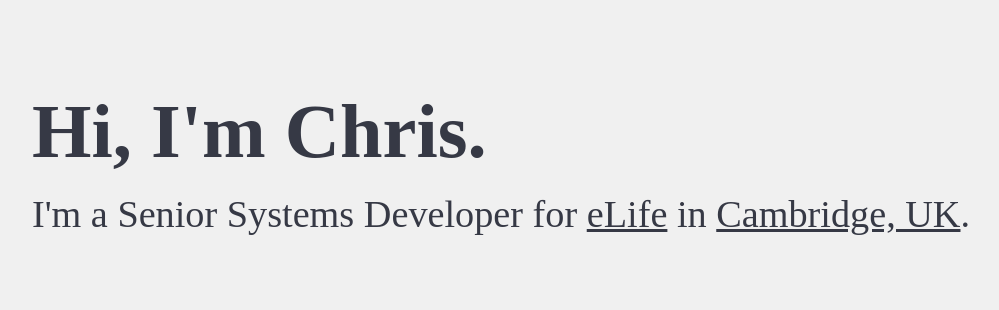
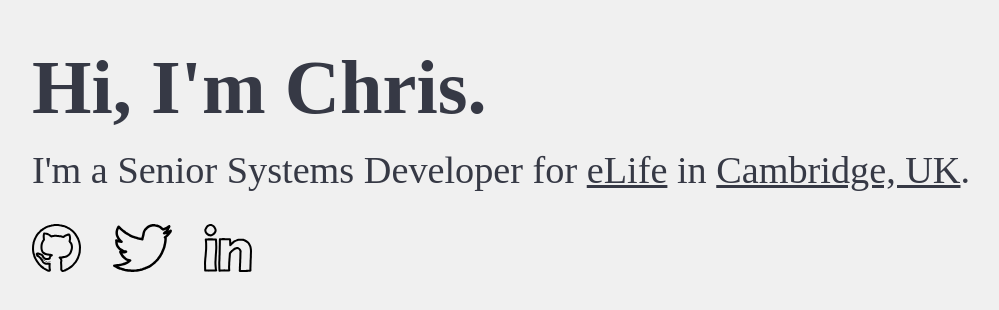
Before and after one commit to thewilkybarkid/thewilkybarkid.dev, a website built with Parcel: page index.html in a window 1280 px wide. Shown: the part 238-548 px from the top of the page, without its empty margins (139-1138 px from the left). Built offline with nearby package versions, Linux system fonts and the light colour scheme; a small style sheet from the web is missing.

Commit message:
feat: add links to profiles
Adds links to my GitHub, Twitter and LinkedIn accounts.

```diff
--- a/index.css
+++ b/index.css
@@ -40,3 +40,18 @@
 a:visited {
   color: inherit;
 }
+
+.accounts {
+  display: flex;
+  list-style-type: none;
+  margin-block: 2rem 0;
+  padding-inline-start: 0;
+}
+
+.accounts li + li {
+  margin-inline-start: 2rem;
+}
+
+.accounts img {
+  block-size: 3rem;
+}
--- a/index.html
+++ b/index.html
@@ -9,4 +9,17 @@
 
   <p>I'm a Senior Systems Developer for <a href="https://elifesciences.org">eLife</a> in <a href=
   "https://en.wikipedia.org/wiki/Cambridge">Cambridge, UK</a>.
+
+  <ul class="accounts">
+    <li>
+      <a href="https://github.com/thewilkybarkid"><img src="images/github.svg" alt="GitHub"></a>
+
+
+    <li>
+      <a href="https://twitter.com/thewilkybarkid"><img src="images/twitter.svg" alt="Twitter"></a>
+
+
+    <li>
+      <a href="https://linkedin.com/in/chriswilkinson84"><img src="images/linkedin.svg" alt="LinkedIn"></a>
+  </ul>
 </main>
```
Also changed, not shown: images/github.svg (added), images/linkedin.svg (added), images/twitter.svg (added).
